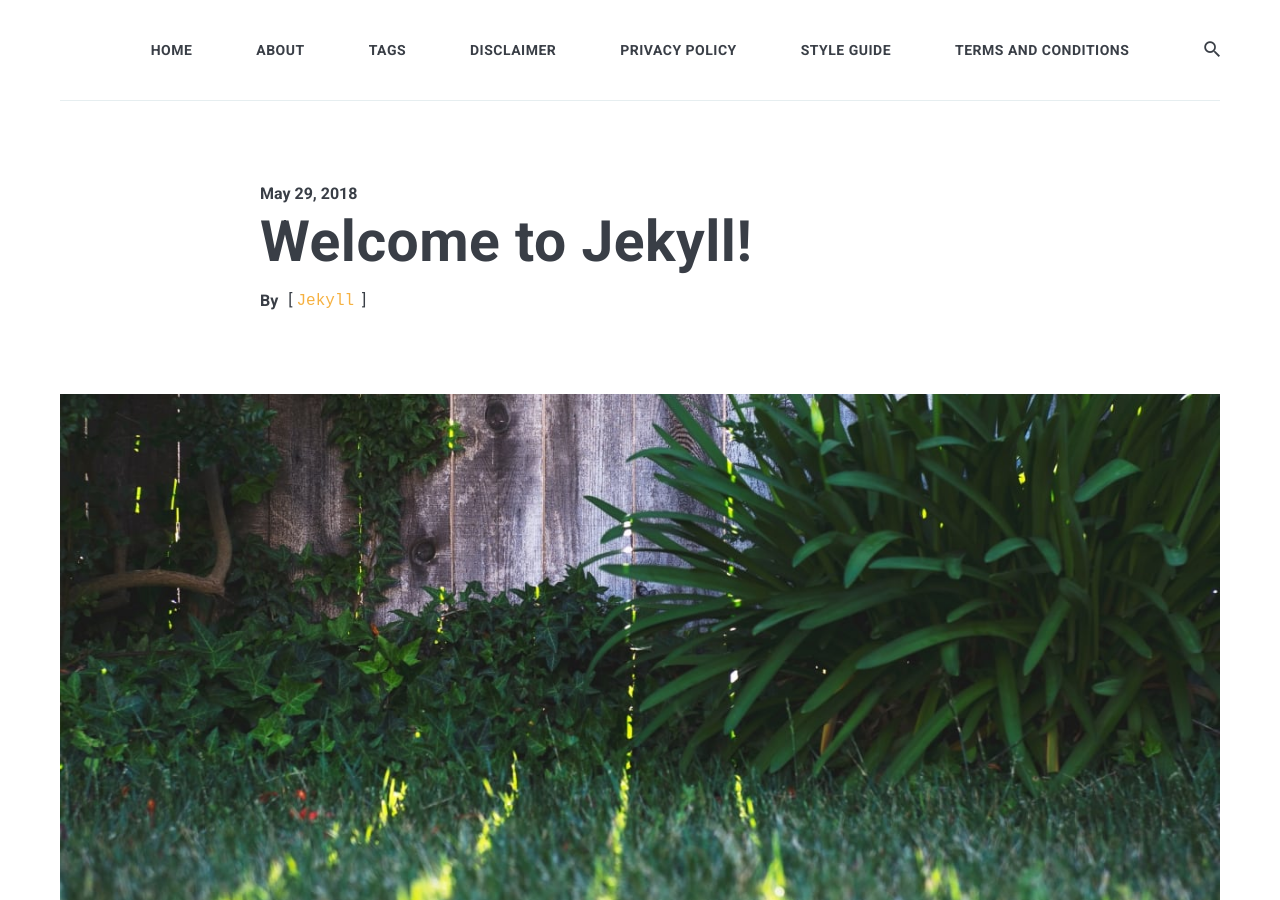
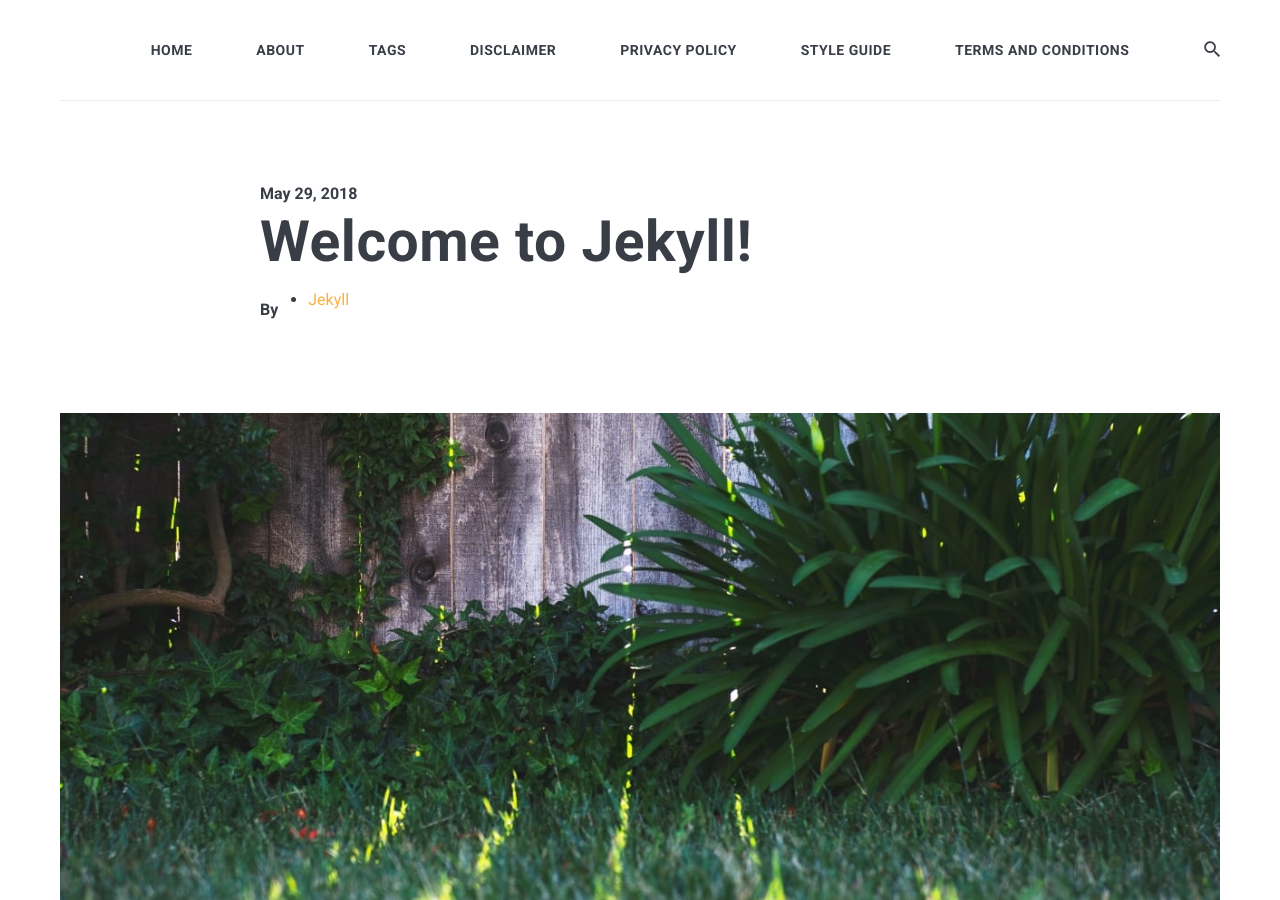
Before and after one commit to ikheinaaa/Z, a Jekyll site: the page built from _posts/2018-05-29-welcome-to-jekyll.markdown, in a window 1280 px wide and 900 px high. Built offline with Jekyll 4.4.1, drawn with Linux system fonts in a browser that asks for light colours; nearby versions of some CDN libraries.

Commit message:
Update post.html

```diff
--- a/_layouts/post.html
+++ b/_layouts/post.html
@@ -18,12 +18,11 @@ layout: default
           </div>
 
           {% if page.tags.size >= 1 %}
-          <span>[
-  {% for tag in page.tags %}
-    {% capture tag_name %}{{ tag }}{% endcapture %}
-    <a href="/tag/{{ tag_name }}"><code class="highligher-rouge"><nobr>{{ tag_name }}</nobr></code>&nbsp;</a>
-  {% endfor %}
-]</span>
+ <ul class="tags">
+    {% for tag in page.tags %}
+      <li><a href="/tags/{{ tag }}" class="tag">{{ tag }}</a></li>
+    {% endfor %}
+</ul>
           {% endif %}
         </div>
       </div>
```
